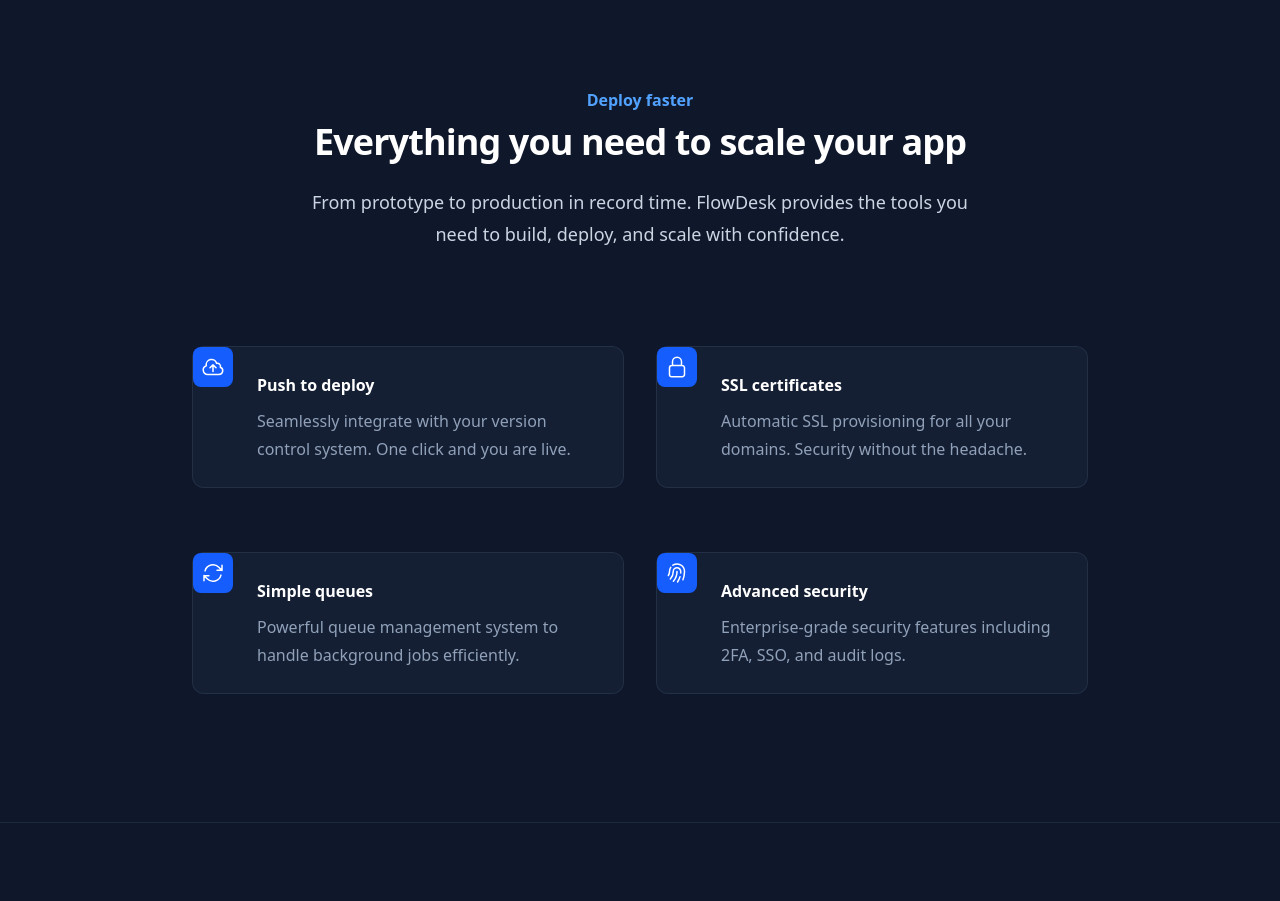
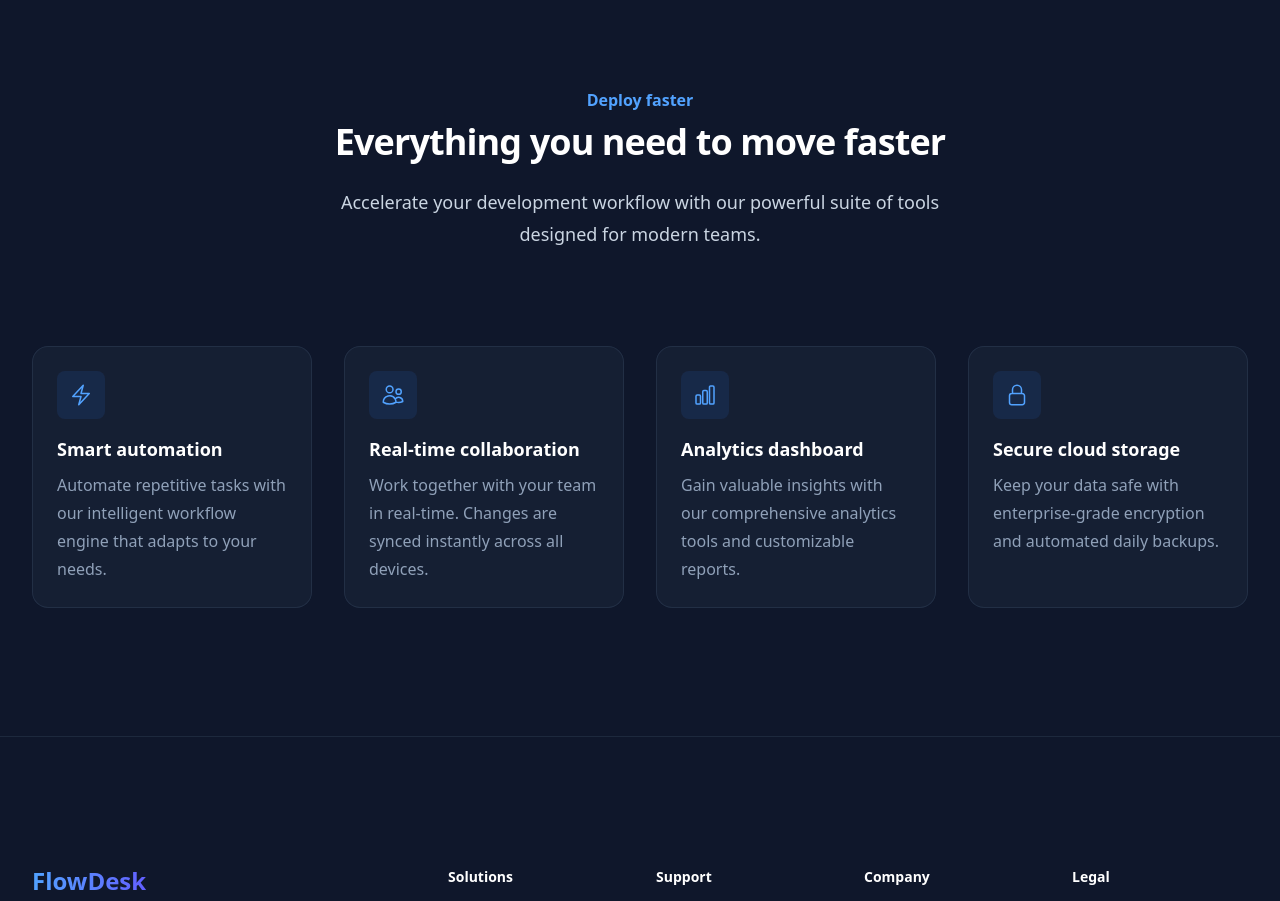
Before and after one commit to muhammadomoakin/Challenge-Day-1-, a React (Vite) app: page / in a window 1280 px wide. Shown: the part 840-1741 px from the top of the page. Built offline with nearby package versions, Linux system fonts and the light colour scheme.

Commit message:
feat: Add a new Features section to the landing page, utilizing a new FeatureCard UI component.

```diff
--- a/src/components/landing/Features.jsx
+++ b/src/components/landing/Features.jsx
@@ -1,74 +1,66 @@
 import React from "react";
+import FeatureCard from "../ui/FeatureCard";
 import {
-  ArrowPathIcon,
-  CloudArrowUpIcon,
-  FingerPrintIcon,
+  BoltIcon,
+  UsersIcon,
+  ChartBarIcon,
   LockClosedIcon,
 } from "@heroicons/react/24/outline";
-import Card from "../ui/Card";
 
 const features = [
   {
-    name: "Push to deploy",
+    name: "Smart automation",
     description:
-      "Seamlessly integrate with your version control system. One click and you are live.",
-    icon: CloudArrowUpIcon,
+      "Automate repetitive tasks with our intelligent workflow engine that adapts to your needs.",
+    icon: BoltIcon,
   },
   {
-    name: "SSL certificates",
+    name: "Real-time collaboration",
     description:
-      "Automatic SSL provisioning for all your domains. Security without the headache.",
-    icon: LockClosedIcon,
+      "Work together with your team in real-time. Changes are synced instantly across all devices.",
+    icon: UsersIcon,
   },
   {
-    name: "Simple queues",
+    name: "Analytics dashboard",
     description:
-      "Powerful queue management system to handle background jobs efficiently.",
-    icon: ArrowPathIcon,
+      "Gain valuable insights with our comprehensive analytics tools and customizable reports.",
+    icon: ChartBarIcon,
   },
   {
-    name: "Advanced security",
+    name: "Secure cloud storage",
     description:
-      "Enterprise-grade security features including 2FA, SSO, and audit logs.",
-    icon: FingerPrintIcon,
+      "Keep your data safe with enterprise-grade encryption and automated daily backups.",
+    icon: LockClosedIcon,
   },
 ];
 
 const Features = () => {
   return (
-    <div className="bg-slate-900 py-24 sm:py-32">
+    <div id="features" className="bg-slate-900 py-24 sm:py-32">
       <div className="mx-auto max-w-7xl px-6 lg:px-8">
-        <div className="mx-auto max-w-2xl lg:text-center">
+        <div className="mx-auto max-w-2xl text-center">
           <h2 className="text-base font-semibold leading-7 text-blue-400">
             Deploy faster
           </h2>
           <p className="mt-2 text-3xl font-bold tracking-tight text-white sm:text-4xl">
-            Everything you need to scale your app
+            Everything you need to move faster
           </p>
           <p className="mt-6 text-lg leading-8 text-slate-300">
-            From prototype to production in record time. FlowDesk provides the
-            tools you need to build, deploy, and scale with confidence.
+            Accelerate your development workflow with our powerful suite of
+            tools designed for modern teams.
           </p>
         </div>
-        <div className="mx-auto mt-16 max-w-2xl sm:mt-20 lg:mt-24 lg:max-w-4xl">
-          <dl className="grid max-w-xl grid-cols-1 gap-x-8 gap-y-10 lg:max-w-none lg:grid-cols-2 lg:gap-y-16">
+        <div className="mx-auto mt-16 max-w-2xl sm:mt-20 lg:mt-24 lg:max-w-none">
+          <div className="grid max-w-xl grid-cols-1 gap-x-8 gap-y-10 lg:max-w-none lg:grid-cols-4">
             {features.map((feature) => (
-              <Card key={feature.name} className="relative pl-16">
-                <dt className="text-base font-semibold leading-7 text-white">
-                  <div className="absolute left-0 top-0 flex h-10 w-10 items-center justify-center rounded-lg bg-blue-600">
-                    <feature.icon
-                      className="h-6 w-6 text-white"
-                      aria-hidden="true"
-                    />
-                  </div>
-                  {feature.name}
-                </dt>
-                <dd className="mt-2 text-base leading-7 text-slate-400">
-                  {feature.description}
-                </dd>
-              </Card>
+              <FeatureCard
+                key={feature.name}
+                title={feature.name}
+                description={feature.description}
+                icon={feature.icon}
+              />
             ))}
-          </dl>
+          </div>
         </div>
       </div>
     </div>
--- /dev/null
+++ b/src/components/ui/FeatureCard.jsx
@@ -0,0 +1,22 @@
+import React from "react";
+// eslint-disable-next-line no-unused-vars
+const FeatureCard = ({ icon: Icon, title, description }) => {
+  return (
+    <div className="group relative flex flex-col items-start p-6 bg-slate-800/50 backdrop-blur-sm border border-slate-700/50 rounded-2xl hover:border-blue-500/30 transition-all duration-300 hover:shadow-2xl hover:shadow-blue-500/10 hover:-translate-y-1">
+      <div className="mb-4 flex h-12 w-12 items-center justify-center rounded-lg bg-blue-500/10 group-hover:bg-blue-500/20 transition-colors duration-300">
+        <Icon
+          className="h-6 w-6 text-blue-400 group-hover:text-blue-300 transition-colors duration-300"
+          aria-hidden="true"
+        />
+      </div>
+      <h3 className="text-lg font-semibold leading-7 text-white mb-2 group-hover:text-blue-200 transition-colors duration-300">
+        {title}
+      </h3>
+      <p className="text-base leading-7 text-slate-400 group-hover:text-slate-300 transition-colors duration-300">
+        {description}
+      </p>
+    </div>
+  );
+};
+
+export default FeatureCard;
```
